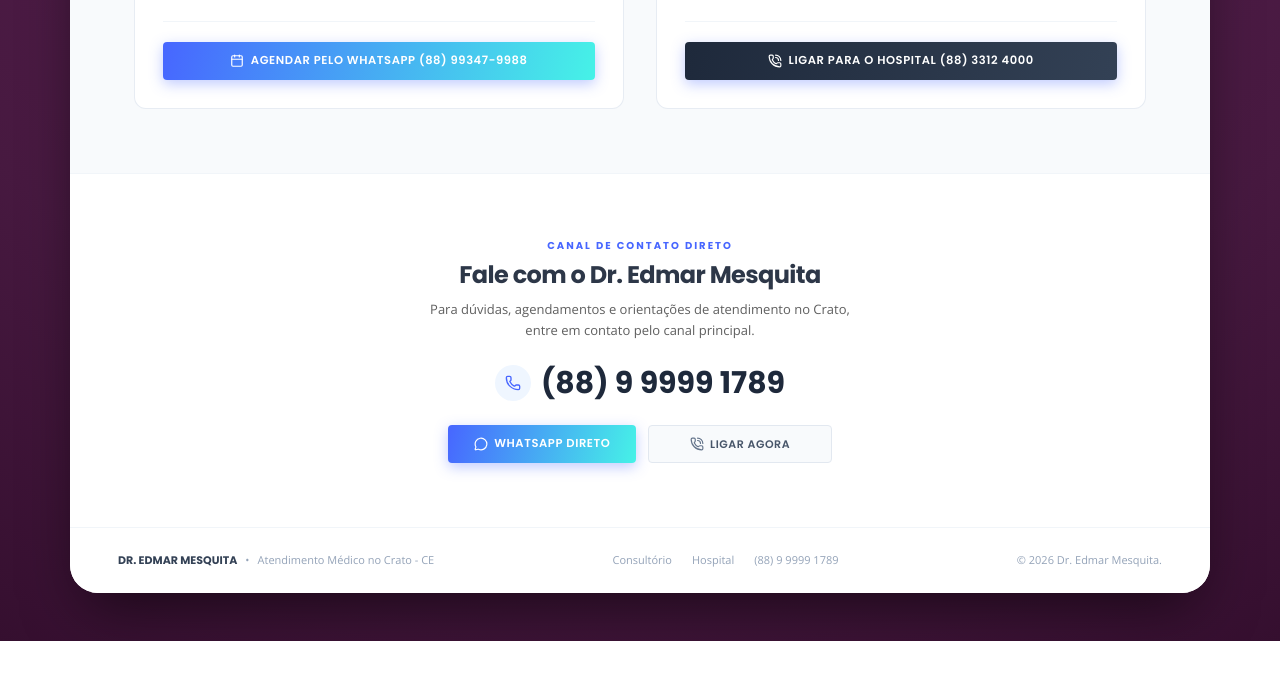
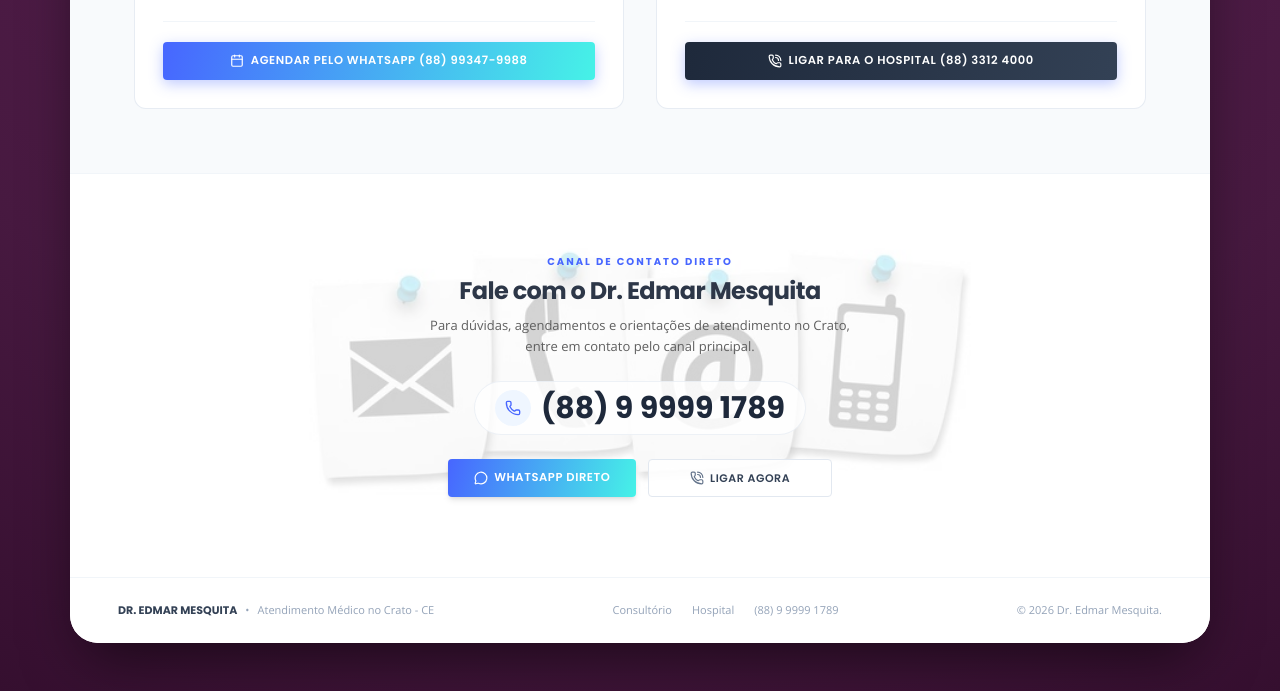
Before and after one commit to josejacobpn-png/Dr-Edmar-Mesquita, a plain HTML site: page index.html in a window 1280 px wide. Shown: the part 1187-1878 px from the top of the page. Before the commit the page ends 1828 px from the top, so only its background shows below. Drawn offline with nearby package versions, Linux system fonts and the light colour scheme.

Commit message:
feat: add contact notes background to contact section

```diff
--- a/index.html
+++ b/index.html
@@ -437,10 +437,17 @@
     </section>
 
     <!-- ========================================================================= -->
-    <!-- SEÇÃO DE CONTATO PRINCIPAL (Leve, Minimalista e Clara) -->
+    <!-- SEÇÃO DE CONTATO PRINCIPAL COM BACKGROUND DOS PAPÉIS DE CONTATO -->
     <!-- ========================================================================= -->
-    <section id="contato" class="py-12 sm:py-16 px-6 sm:px-12 lg:px-16 bg-white border-t border-slate-100 text-center">
-      <div class="max-w-xl mx-auto">
+    <section id="contato" class="relative py-14 sm:py-20 px-6 sm:px-12 lg:px-16 border-t border-slate-100 text-center overflow-hidden bg-white">
+
+      <!-- Imagem de fundo com os papéis de contato e tachinhas azuis -->
+      <div class="absolute inset-0 bg-no-repeat bg-center bg-contain opacity-40 sm:opacity-50 pointer-events-none" style="background-image: url('bg_contato.jpg');"></div>
+
+      <!-- Overlay suave para garantir leitura limpa dos textos -->
+      <div class="absolute inset-0 bg-white/60 pointer-events-none"></div>
+
+      <div class="relative z-10 max-w-xl mx-auto">
 
         <span class="font-poppins text-[10px] font-bold tracking-[0.2em] text-vectorBlue uppercase block mb-1.5">
           CANAL DE CONTATO DIRETO
@@ -456,7 +463,7 @@
 
         <!-- Número em Destaque Leve e Limpo -->
         <div class="mb-6">
-          <a href="tel:+5588999991789" class="inline-flex items-center gap-2.5 font-poppins text-2xl sm:text-3xl font-bold text-slate-800 hover:text-vectorBlue transition-colors group">
+          <a href="tel:+5588999991789" class="inline-flex items-center gap-2.5 font-poppins text-2xl sm:text-3xl font-bold text-slate-800 hover:text-vectorBlue transition-colors group bg-white/80 backdrop-blur-xs px-5 py-2 rounded-full border border-slate-200/60 shadow-2xs">
             <div class="w-9 h-9 rounded-full bg-blue-50 text-vectorBlue flex items-center justify-center flex-shrink-0 group-hover:scale-105 transition-transform">
               <i data-lucide="phone" class="w-4 h-4"></i>
             </div>
@@ -469,13 +476,13 @@
           <a href="https://wa.me/5588999991789?text=Ol%C3%A1%2C%20Dr.%20Edmar%20Mesquita.%20Gostaria%20de%20informa%C3%A7%C3%B5es%20sobre%20atendimento."
              target="_blank"
              rel="noopener noreferrer"
-             class="btn-template w-full sm:flex-1 text-center">
+             class="btn-template w-full sm:flex-1 text-center shadow-md">
             <i data-lucide="message-circle" class="w-3.5 h-3.5"></i>
             <span>WHATSAPP DIRETO</span>
           </a>
 
           <a href="tel:+5588999991789"
-             class="font-poppins text-[11px] font-semibold uppercase tracking-wider text-slate-600 hover:text-slate-900 border border-slate-200 hover:border-slate-300 rounded px-5 py-2.5 w-full sm:flex-1 transition-all text-center flex items-center justify-center gap-1.5 bg-slate-50 hover:bg-slate-100">
+             class="font-poppins text-[11px] font-semibold uppercase tracking-wider text-slate-700 hover:text-slate-900 border border-slate-200 hover:border-slate-300 rounded px-5 py-2.5 w-full sm:flex-1 transition-all text-center flex items-center justify-center gap-1.5 bg-white/90 hover:bg-white shadow-2xs">
             <i data-lucide="phone-call" class="w-3.5 h-3.5 text-slate-500"></i>
             <span>LIGAR AGORA</span>
           </a>
```
Also changed, not shown: bg_contato.jpg (added).
